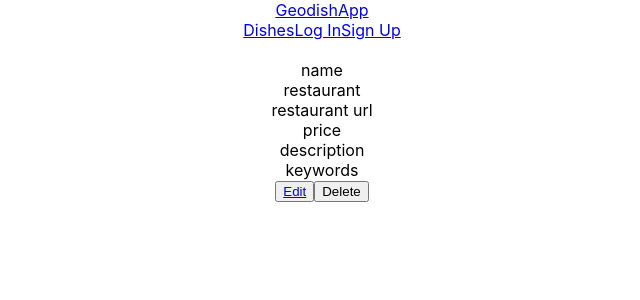
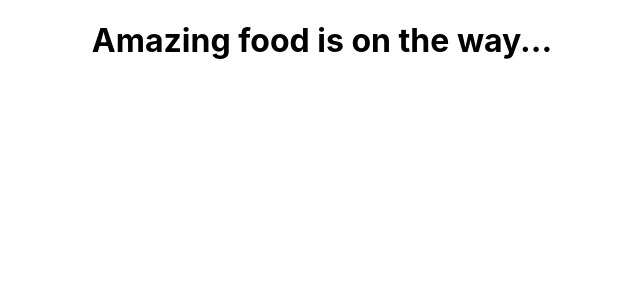
Before and after one commit to rararamberg/GeoDish-App, a React (Create React App) app in the folder client/: page /dishes/1 in a window 1280 px wide. Shown: the top 300 px of the page, without its empty margins (318-958 px from the left). Built offline with nearby package versions, Linux system fonts and the light colour scheme; no server answers.

Commit message:
details page rendering

```diff
--- a/client/src/screens/DishDetail/DishDetail.jsx
+++ b/client/src/screens/DishDetail/DishDetail.jsx
@@ -4,22 +4,24 @@ import { Link, useParams } from "react-router-dom";
 import { useState, useEffect } from "react";
 
 const DishDetail = (props) => {
-  const [dish, setDish] = useState({});
-  // const [isLoaded, setLoaded] = useState(false);
+  const [dish, setDish] = useState(null);
+  const [isLoaded, setLoaded] = useState(false);
   const { id } = useParams();
+  console.log(id);
 
   useEffect(() => {
     const fetchDish = async () => {
       const dish = await getDish(id);
+      console.log(dish);
       setDish(dish);
-      // setLoaded(true);
+      setLoaded(true);
     };
     fetchDish();
   }, [id]);
 
-  // if (!isLoaded) {
-  //   return <h1>Amazing food is on the way...</h1>;
-  // }
+  if (!isLoaded) {
+    return <h1>Amazing food is on the way...</h1>;
+  }
 
   return (
     <Layout user={props.user}>
--- a/client/src/screens/Dishes/Dishes.jsx
+++ b/client/src/screens/Dishes/Dishes.jsx
@@ -22,6 +22,7 @@ const Dishes = (props) => {
         <div>
           {dishes.map((dish) => (
             <Dish
+              _id={dish._id}
               img_url={dish.img_url}
               name={dish.name}
               restaurant={dish.restaurant}
```
